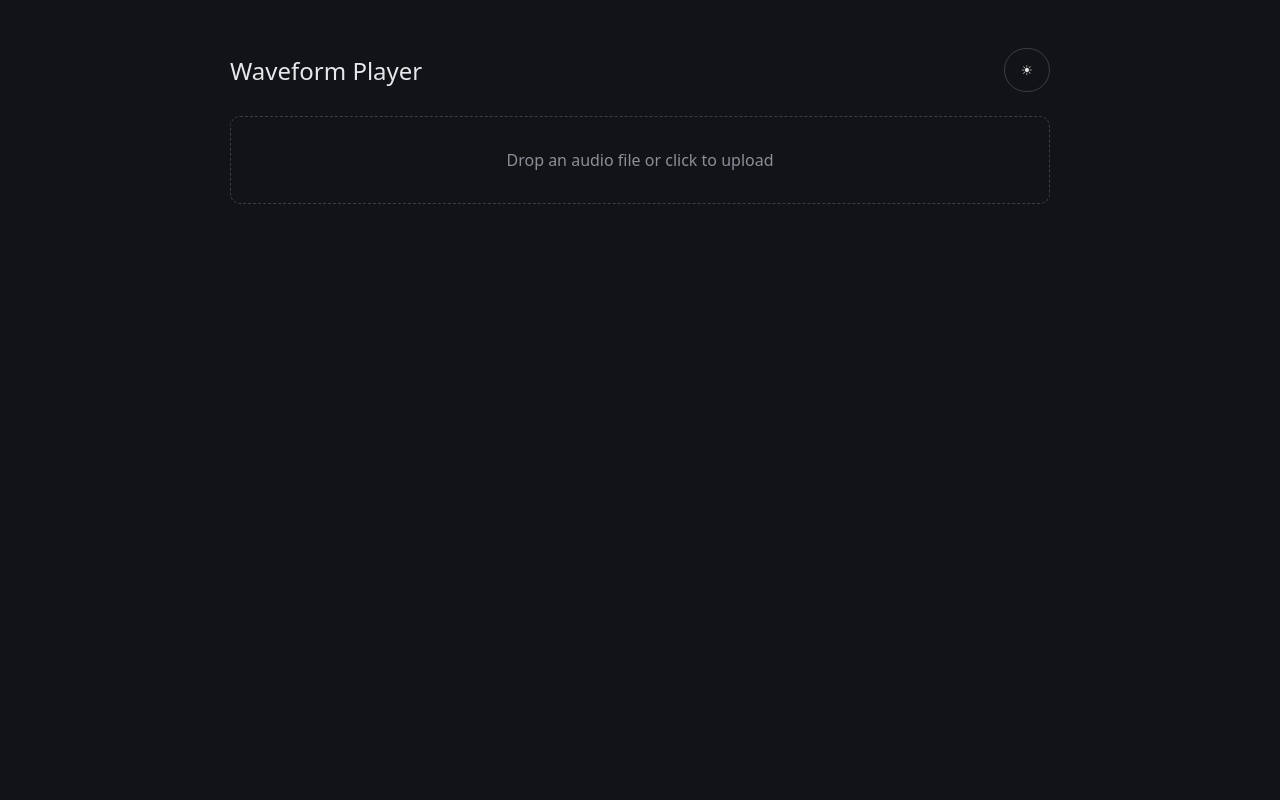
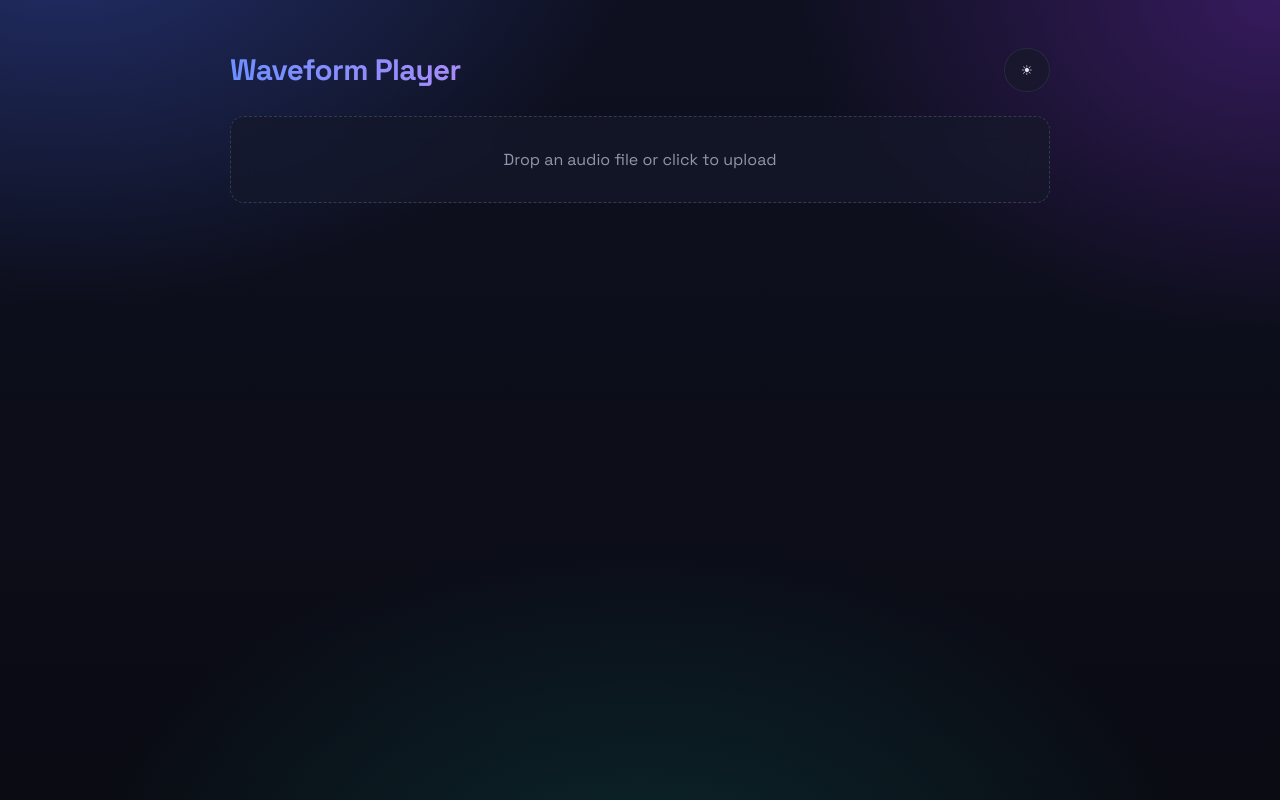
Before and after one commit to andrewbrahms1-cmd/waveform, a plain HTML site: page index.html in a window 1280 px wide. Both pictures are taken after a click on the button "Switch to dark mode". Drawn offline with Linux system fonts and the light colour scheme.

Commit message:
made style better

```diff
--- a/css/style.css
+++ b/css/style.css
@@ -1,65 +1,89 @@
 :root {
   color-scheme: light;
-  --bg: #fafafa;
-  --fg: #222;
-  --on-fg: #fff;          /* text on --fg buttons */
-  --muted: #888;
-  --surface: #fff;        /* panels behind canvases */
-  --border: #eee;
-  --shadow: rgba(0, 0, 0, .06);
+  --font-ui: "Space Grotesk", system-ui, sans-serif;
+  --font-mono: "JetBrains Mono", ui-monospace, "Cascadia Mono", Consolas, monospace;
+  --bg: #eef1f8;
+  --bg-gradient:
+    radial-gradient(60rem 40rem at 5% -10%, rgba(59, 108, 246, .32), transparent 60%),
+    radial-gradient(50rem 35rem at 100% 0%, rgba(168, 85, 247, .28), transparent 60%),
+    radial-gradient(60rem 40rem at 50% 115%, rgba(20, 184, 166, .22), transparent 60%),
+    linear-gradient(180deg, #f6f8fd, #eceff8);
+  --fg: #1d2030;
+  --muted: #6b7083;
+  --surface: rgba(255, 255, 255, .72);         /* frosted panels behind canvases */
+  --surface-border: rgba(29, 32, 48, .07);
+  --border: rgba(29, 32, 48, .1);
+  --shadow: rgba(30, 40, 90, .08);
   --accent: #3b6cf6;
-  --accent-soft: #9db4fb;
-  --wave: #c5c9d3;
-  --wave-rms: #a2a8b6;
-  --grid: #f0f1f4;
-  --sel: rgba(59, 108, 246, 0.15);
-  --dim: rgba(255, 255, 255, 0.7); /* overview outside the visible window */
+  --accent-2: #8b5cf6;                         /* second gradient stop */
+  --accent-glow: rgba(59, 108, 246, .35);
+  --accent-soft: #a9bcfb;
+  --wave: #c3c8d6;
+  --wave-rms: #9aa1b5;
+  --grid: rgba(29, 32, 48, .06);
+  --sel: rgba(59, 108, 246, 0.14);
+  --dim: rgba(242, 244, 250, 0.72);            /* overview outside the visible window */
 }
 
 /* Dark palette: follows the system unless the user picked light, or forced via the toggle. */
 @media (prefers-color-scheme: dark) {
   :root:not([data-theme="light"]) {
     color-scheme: dark;
-    --bg: #121316;
-    --fg: #e6e7ea;
-    --on-fg: #121316;
-    --muted: #8b8f98;
-    --surface: #1b1d22;
-    --border: #2a2d34;
-    --shadow: rgba(0, 0, 0, .4);
+    --bg: #0c0e18;
+    --bg-gradient:
+      radial-gradient(60rem 40rem at 5% -10%, rgba(76, 110, 255, .34), transparent 60%),
+      radial-gradient(50rem 35rem at 100% 0%, rgba(147, 51, 234, .3), transparent 60%),
+      radial-gradient(60rem 40rem at 50% 115%, rgba(13, 148, 136, .22), transparent 60%),
+      linear-gradient(180deg, #0e1020, #0a0b13);
+    --fg: #e7e8f0;
+    --muted: #9097ab;
+    --surface: rgba(22, 25, 40, .7);
+    --surface-border: rgba(255, 255, 255, .07);
+    --border: rgba(255, 255, 255, .08);
+    --shadow: rgba(0, 0, 0, .45);
     --accent: #6d8fff;
-    --accent-soft: #34497f;
-    --wave: #3a3e47;
-    --wave-rms: #5d626e;
-    --grid: #24272d;
+    --accent-2: #a78bfa;
+    --accent-glow: rgba(109, 143, 255, .35);
+    --accent-soft: #33467f;
+    --wave: #343a4f;
+    --wave-rms: #586079;
+    --grid: rgba(255, 255, 255, .05);
     --sel: rgba(109, 143, 255, 0.16);
-    --dim: rgba(27, 29, 34, 0.7);
+    --dim: rgba(14, 16, 28, 0.7);
   }
 }
 :root[data-theme="dark"] {
   color-scheme: dark;
-  --bg: #121316;
-  --fg: #e6e7ea;
-  --on-fg: #121316;
-  --muted: #8b8f98;
-  --surface: #1b1d22;
-  --border: #2a2d34;
-  --shadow: rgba(0, 0, 0, .4);
+  --bg: #0c0e18;
+  --bg-gradient:
+    radial-gradient(60rem 40rem at 5% -10%, rgba(76, 110, 255, .34), transparent 60%),
+    radial-gradient(50rem 35rem at 100% 0%, rgba(147, 51, 234, .3), transparent 60%),
+    radial-gradient(60rem 40rem at 50% 115%, rgba(13, 148, 136, .22), transparent 60%),
+    linear-gradient(180deg, #0e1020, #0a0b13);
+  --fg: #e7e8f0;
+  --muted: #9097ab;
+  --surface: rgba(22, 25, 40, .7);
+  --surface-border: rgba(255, 255, 255, .07);
+  --border: rgba(255, 255, 255, .08);
+  --shadow: rgba(0, 0, 0, .45);
   --accent: #6d8fff;
-  --accent-soft: #34497f;
-  --wave: #3a3e47;
-  --wave-rms: #5d626e;
-  --grid: #24272d;
+  --accent-2: #a78bfa;
+  --accent-glow: rgba(109, 143, 255, .35);
+  --accent-soft: #33467f;
+  --wave: #343a4f;
+  --wave-rms: #586079;
+  --grid: rgba(255, 255, 255, .05);
   --sel: rgba(109, 143, 255, 0.16);
-  --dim: rgba(27, 29, 34, 0.7);
+  --dim: rgba(14, 16, 28, 0.7);
 }
 
 * { box-sizing: border-box; }
 
 body {
   margin: 0;
-  font-family: system-ui, sans-serif;
-  background: var(--bg);
+  min-height: 100vh;
+  font-family: var(--font-ui);
+  background: var(--bg-gradient) fixed, var(--bg);
   color: var(--fg);
 }
 
@@ -70,15 +94,26 @@ body {
 }
 
 .top { display: flex; justify-content: space-between; align-items: center; margin: 0 0 1.5rem; }
-h1 { font-weight: 500; font-size: 1.5rem; margin: 0; }
+h1 {
+  font-weight: 700;
+  font-size: 1.85rem;
+  letter-spacing: -0.02em;
+  margin: 0;
+  background: linear-gradient(90deg, var(--accent), var(--accent-2));
+  -webkit-background-clip: text;
+  background-clip: text;
+  color: transparent;
+}
 
 .dropzone {
   display: block;
   padding: 2rem;
   border: 1.5px dashed var(--wave);
-  border-radius: 10px;
+  border-radius: 14px;
   text-align: center;
   color: var(--muted);
+  background: var(--surface);
+  backdrop-filter: blur(14px) saturate(140%);
   cursor: pointer;
   transition: border-color .2s, background .2s;
 }
@@ -88,8 +123,11 @@ h1 { font-weight: 500; font-size: 1.5rem; margin: 0; }
 
 .wave-wrap {
   background: var(--surface);
-  border-radius: 10px;
-  box-shadow: 0 1px 3px var(--shadow);
+  border: 1px solid var(--surface-border);
+  border-radius: 14px;
+  box-shadow: 0 8px 24px -12px var(--shadow);
+  backdrop-filter: blur(14px) saturate(140%);
+  overflow: hidden;
 }
 canvas { display: block; width: 100%; height: 140px; cursor: text; }
 #waveform { height: 180px; }
@@ -103,7 +141,7 @@ canvas.overview:active { cursor: grabbing; }
   font-size: .85rem;
   color: var(--muted);
   margin: .5rem 0 1rem;
-  font-variant-numeric: tabular-nums;
+  font-family: var(--font-mono);
 }
 #selection-info { color: var(--accent); }
 
@@ -111,39 +149,50 @@ canvas.overview:active { cursor: grabbing; }
 
 button {
   border: none;
-  background: var(--fg);
-  color: var(--on-fg);
+  background: linear-gradient(135deg, var(--accent), var(--accent-2));
+  color: #fff;
   min-width: 44px;
   height: 44px;
   padding: 0 1rem;
   border-radius: 22px;
-  font-size: 1rem;
+  font: 500 1rem var(--font-ui);
+  box-shadow: 0 6px 16px -6px var(--accent-glow);
   cursor: pointer;
+  transition: filter .15s, transform .1s;
 }
-button.secondary { background: transparent; color: var(--fg); border: 1px solid var(--wave); font-size: .85rem; }
+button:hover:not(:disabled) { filter: brightness(1.08); }
+button:active:not(:disabled) { transform: translateY(1px); }
+button.secondary {
+  background: var(--surface);
+  color: var(--fg);
+  border: 1px solid var(--border);
+  box-shadow: none;
+  font-size: .85rem;
+  backdrop-filter: blur(14px);
+}
 button:focus-visible, .dropzone:focus-within { outline: 2px solid var(--accent); outline-offset: 2px; }
 
 .zoom { display: flex; gap: .4rem; align-items: center; margin-left: auto; }
-.zoom output { min-width: 3.5em; text-align: center; font-size: .85rem; color: var(--muted); font-variant-numeric: tabular-nums; }
+.zoom output { min-width: 4em; text-align: center; font: .8rem var(--font-mono); color: var(--muted); }
 
 .toggle { font-size: .9rem; display: flex; gap: .35rem; align-items: center; }
 .hint { font-size: .8rem; color: var(--muted); margin-top: 1.25rem; }
+#stft-status { font-family: var(--font-mono); font-size: .75rem; }
 
 /* ---- STFT panel ---- */
 .stft { margin-top: 2.5rem; border-top: 1px solid var(--border); padding-top: 1.5rem; }
-.stft h2 { font-size: 1.05rem; font-weight: 500; margin: 0 0 1rem; }
+.stft h2 { font-size: 1.15rem; font-weight: 600; letter-spacing: -0.01em; margin: 0 0 1rem; }
 .sliders { display: flex; gap: 1.5rem; align-items: end; flex-wrap: wrap; }
 /* Fixed width so the slider doesn't resize as its value label changes length. */
 .sliders label { display: flex; flex-direction: column; gap: .35rem; font-size: .85rem; width: 200px; }
-.sliders output { color: var(--muted); font-variant-numeric: tabular-nums; white-space: nowrap; }
-.sliders label.win-field { width: 260px; }
+.sliders output { color: var(--muted); font: .8rem var(--font-mono); white-space: nowrap; }
+.sliders label.win-field { width: 270px; }
 .win-row { display: flex; align-items: center; gap: .4rem; }
 .sliders input[type="number"] {
   width: 7.5em;
-  font: inherit;
-  font-variant-numeric: tabular-nums;
-  padding: .15rem .4rem;
-  border: 1px solid var(--wave);
+  font: .85rem var(--font-mono);
+  padding: .2rem .45rem;
+  border: 1px solid var(--border);
   border-radius: 6px;
   background: var(--surface);
   color: var(--fg);
--- a/index.html
+++ b/index.html
@@ -4,6 +4,9 @@
   <meta charset="UTF-8" />
   <meta name="viewport" content="width=device-width, initial-scale=1" />
   <title>Waveform Player</title>
+  <link rel="preconnect" href="https://fonts.googleapis.com" />
+  <link rel="preconnect" href="https://fonts.gstatic.com" crossorigin />
+  <link rel="stylesheet" href="https://fonts.googleapis.com/css2?family=JetBrains+Mono:wght@400;500&family=Space+Grotesk:wght@400;500;600;700&display=swap" />
   <link rel="stylesheet" href="css/style.css" />
   <script>
     // Apply a saved theme before first paint to avoid a flash.
--- a/js/main.js
+++ b/js/main.js
@@ -105,6 +105,8 @@ $('theme').addEventListener('click', () => {
 });
 darkQuery.addEventListener('change', syncTheme);
 syncTheme();
+// Canvas text doesn't re-render by itself when web fonts arrive, so repaint once they have.
+document.fonts?.ready.then(() => waveform.draw());
 
 const ZOOM_KEYS = { '=': () => waveform.zoom(2), '+': () => waveform.zoom(2), '-': () => waveform.zoom(0.5), '0': () => waveform.fit() };
 
--- a/js/spectrogram.js
+++ b/js/spectrogram.js
@@ -1,7 +1,7 @@
 // Renders STFT output onto a canvas with a colormap and simple axes.
 
 const DB_RANGE = 90;     // dynamic range shown below the peak, in dB
-export const AXIS_W = 44; // left gutter for frequency labels (CSS px)
+export const AXIS_W = 54; // left gutter for frequency labels (CSS px)
 export const AXIS_H = 18; // bottom gutter for time labels (CSS px)
 
 /** Dark-blue → purple → orange → yellow colormap, t in 0..1. */
@@ -83,7 +83,7 @@ export function drawSpectrogram(canvas, spec, { sampleRate, startSec, endSec },
 
   // Axes
   ctx.fillStyle = '#888';
-  ctx.font = '10px system-ui, sans-serif';
+  ctx.font = '10px "JetBrains Mono", ui-monospace, Consolas, monospace';
   ctx.textAlign = 'right'; ctx.textBaseline = 'middle';
   const step = niceStep(hi - lo, 8);
   for (let k = Math.ceil(lo / step); k * step <= hi; k++) {
--- a/js/waveform.js
+++ b/js/waveform.js
@@ -7,6 +7,8 @@ const MAX_PX_PER_SAMPLE = 16;   // deepest zoom, in CSS px per sample
 const TICK_SPACING = 90;        // target CSS px between ruler labels
 const TICK_STEPS = [0.0001, 0.0002, 0.0005, 0.001, 0.002, 0.005, 0.01, 0.02, 0.05, 0.1, 0.2, 0.5,
   1, 2, 5, 10, 15, 30, 60, 120, 300, 600, 1800, 3600];
+
+const MONO = '"JetBrains Mono", ui-monospace, Consolas, monospace'; // canvas label font, matches --font-mono
 
 const clamp01 = (v) => Math.min(1, Math.max(0, v));
 
@@ -224,7 +226,7 @@ export class Waveform {
     const want = ((t1 - t0) / canvas.clientWidth) * TICK_SPACING;
     const step = TICK_STEPS.find((s) => s >= want) ?? TICK_STEPS.at(-1);
     const decimals = step < 0.001 ? 4 : step < 0.01 ? 3 : step < 0.1 ? 2 : step < 1 ? 1 : 0;
-    ctx.font = `${10 * dpr}px system-ui, sans-serif`;
+    ctx.font = `${10 * dpr}px ${MONO}`;
     ctx.textAlign = 'left';
     ctx.textBaseline = 'middle';
     for (let k = Math.ceil(t0 / step); k * step <= t1; k++) {
```
